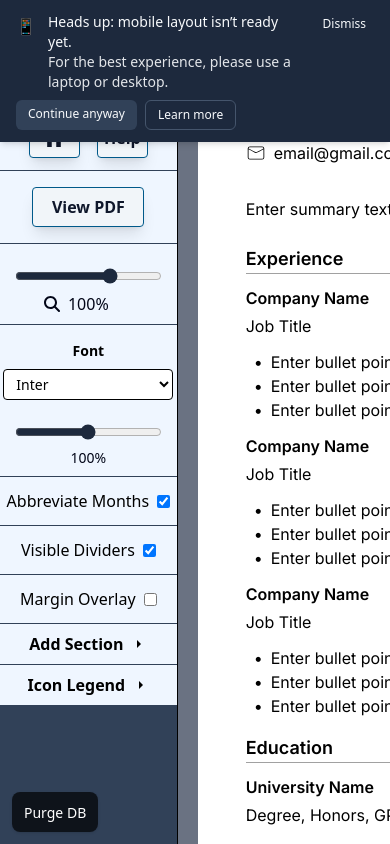
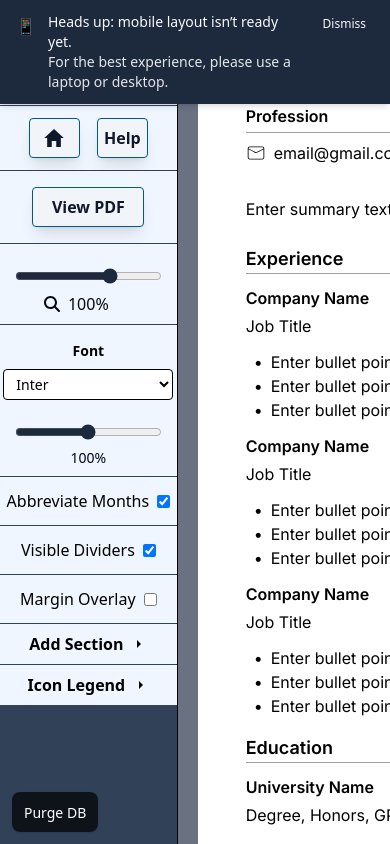
Before and after one commit to Tarrega88/modular-resume-2, a React (Vite) app: page / in a window 390 px wide. Both pictures are taken after a click on the button "Create New Resume". Built offline with nearby package versions, Linux system fonts and the light colour scheme.

Commit message:
cleaned up mobile notification

```diff
--- a/src/components/absoluteUI/MobileNotification.tsx
+++ b/src/components/absoluteUI/MobileNotification.tsx
@@ -54,25 +54,6 @@ export default function MobileNotification() {
             Dismiss
           </button>
         </div>
-
-        <div className="mt-2 flex gap-2">
-          <a
-            href="#"
-            onClick={(e) => e.preventDefault()}
-            className="rounded-md px-3 py-1.5 text-xs font-medium
-                       bg-slate-700 hover:bg-slate-600"
-          >
-            Continue anyway
-          </a>
-          <a
-            href="#"
-            onClick={(e) => e.preventDefault()}
-            className="rounded-md px-3 py-1.5 text-xs font-medium
-                       border border-slate-600 hover:bg-slate-700"
-          >
-            Learn more
-          </a>
-        </div>
       </div>
     </div>
   );
```
